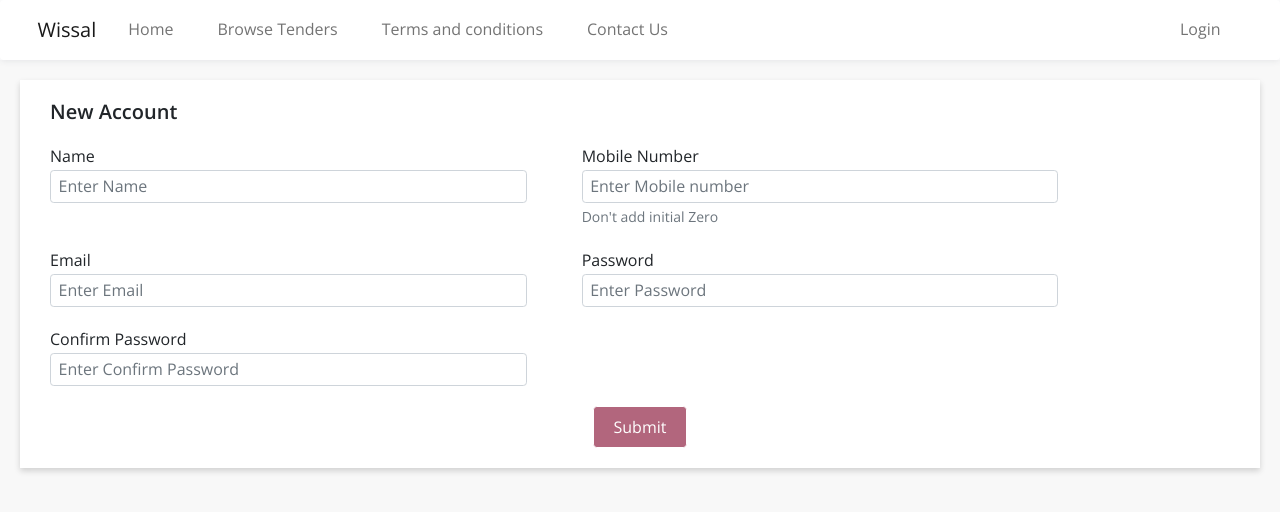
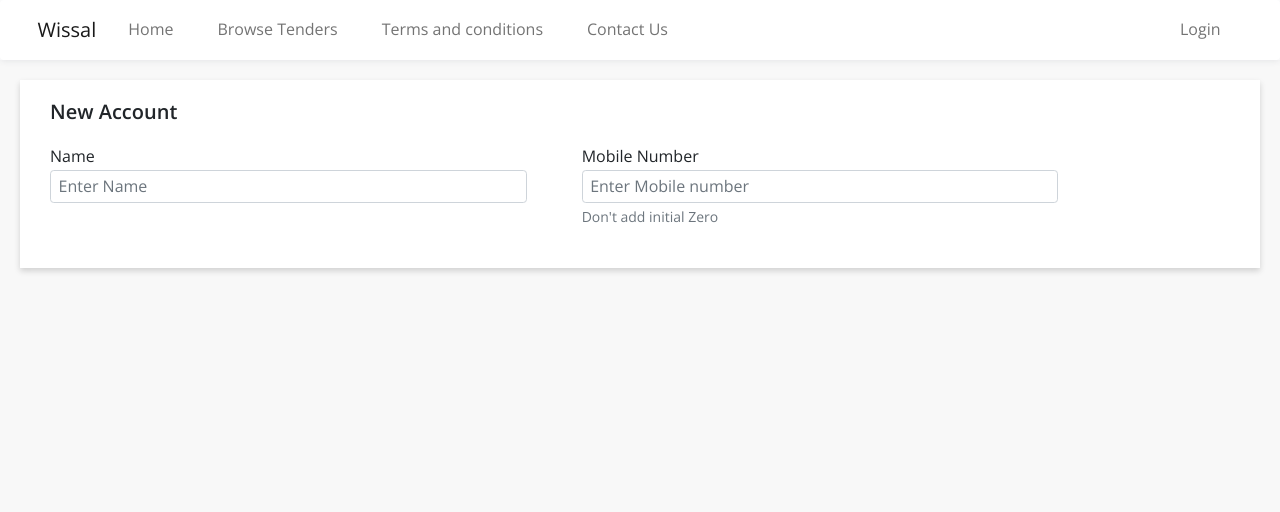
Before and after one commit to faridullah1/tender-website, an Angular app: page /create-account/1 in a window 1280 px wide. Shown: the top 512 px of the page. Built offline with nearby package versions, Linux system fonts and the light colour scheme.

Commit message:
show email and password fields after mob verification

```diff
--- a/src/app/components/auth/create-account/create-account.component.html
+++ b/src/app/components/auth/create-account/create-account.component.html
@@ -3,7 +3,7 @@
 		<h2 class="heading">New Account</h2>
 
 		<form [formGroup]="theForm" class="form">
-			<div class="row col-sm-12">
+			<div class="row col-sm-12" *ngIf="!isMobileVerified">
 				<div class="form-group col-sm-5">
 					<label for="name">Name</label>
 					<input id="name" type="text" class="form-control" placeholder="Enter Name" formControlName="name">
@@ -14,11 +14,11 @@
 
 				<div class="form-group col-sm-5 d-flex flex-column">
 					<label for="mobile_number">Mobile Number</label>
-					<input [readonly]="isMobileVerfied" id="mobile_number" type="text" class="form-control"
+					<input [readonly]="isMobileVerified" id="mobile_number" type="text" class="form-control"
 						(keydown)="numericOnly($event)" placeholder="Enter Mobile number" formControlName="mobileNumber">
 
-					<small *ngIf="!isMobileVerfied" class="form-text text-muted">Don't add initial Zero</small>
-					<small *ngIf="isMobileVerfied" class="form-text text-success">Mobile Number Verified.</small>
+					<small *ngIf="!isMobileVerified" class="form-text text-muted">Don't add initial Zero</small>
+					<small *ngIf="isMobileVerified" class="form-text text-success">Mobile Number Verified.</small>
 
 					<div class="alert alert-danger" *ngIf="theForm.get('mobileNumber')?.touched && theForm.get('mobileNumber')?.invalid">
 						<div *ngIf="theForm.get('mobileNumber')?.hasError('required')">Mobile Number is required</div>
@@ -32,9 +32,9 @@
 						</button>
 					</div>
 
-					<div class="d-flex mt-3" *ngIf="verificationCode && !isMobileVerfied">
+					<div class="d-flex mt-3" *ngIf="verificationCode && !isMobileVerified">
 						<input class="form-control verify-field" #code (keydown)="numericOnly($event)" placeholder="Code">
-						<small *ngIf="isMobileVerfied" class="form-text text-danger">Invalid Verification Code.</small>
+						<small *ngIf="isMobileVerified" class="form-text text-danger">Invalid Verification Code.</small>
 
 						<button class="btn btn-primary px-2"
 							(click)="onVerify(code.value)">Verify
@@ -43,6 +43,7 @@
 				</div>
 			</div>
 
+			<div *ngIf="isMobileVerified">
 				<div class="row col-sm-12">
 					<div class="form-group col-sm-5">
 						<label for="email">Email</label>
@@ -76,7 +77,7 @@
 				</div>
 
 				<div class="actions">
-				<button class="btn" (click)="onSubmit()" [disabled]="theForm.invalid || !isMobileVerfied || disableSubmitBtn">
+					<button class="btn" (click)="onSubmit()" [disabled]="theForm.invalid || disableSubmitBtn">
 						<span *ngIf="!disableSubmitBtn">Submit</span>
 						<div class="flex" *ngIf="disableSubmitBtn">
 							<span class="spinner-border" role="status" aria-hidden="true"></span>
@@ -84,6 +85,7 @@
 						</div>
 					</button>
 				</div>
+			</div>
 		</form>
 	</div>
 
--- a/src/app/components/auth/create-account/create-account.component.ts
+++ b/src/app/components/auth/create-account/create-account.component.ts
@@ -14,7 +14,7 @@ import { ToastrService } from 'ngx-toastr';
 })
 export class CreateAccountComponent {
 	accountType: LoginAccountType = 'Client';
-	isMobileVerfied = false;
+	isMobileVerified = false;
 	verificationCode: number | null = null;
 	theForm: FormGroup;
 	disableVerifyBtn = false;
@@ -69,11 +69,11 @@ export class CreateAccountComponent {
 	}
 
 	onVerify(code: string): void {
-		this.isMobileVerfied = this.verificationCode === parseInt(code) ? true: false;
+		this.isMobileVerified = this.verificationCode === parseInt(code) ? true: false;
 	}
 
 	onSubmit(): void {
-		if (!this.isMobileVerfied) return;
+		if (!this.isMobileVerified) return;
 
 		this.disableSubmitBtn = true;
 
@@ -87,7 +87,7 @@ export class CreateAccountComponent {
 
 				this.message = resp.message;
 				this.verificationCode = null;
-				this.isMobileVerfied = false;
+				this.isMobileVerified = false;
 				this.theForm.reset();
 			},
 			error: (errorMessage: string) => {
```
Lines whose indentation alone changed are shown as unchanged.
